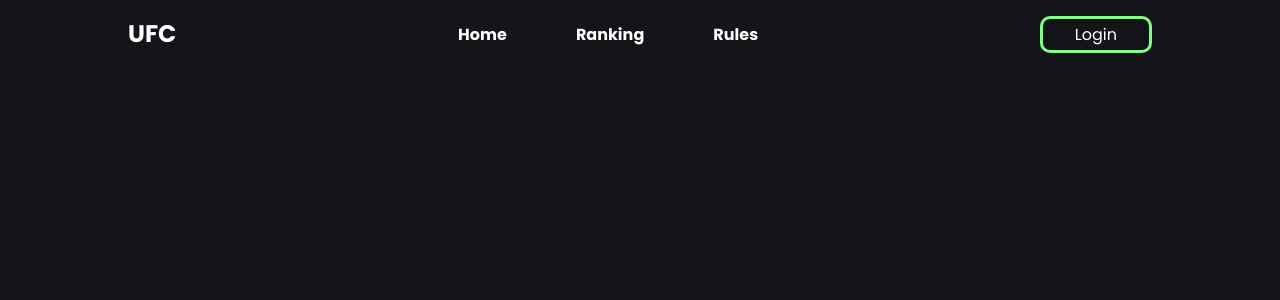
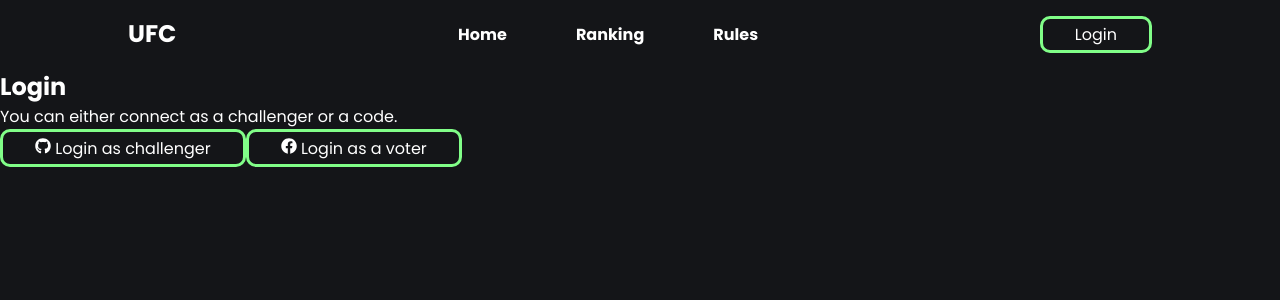
Before and after one commit to tbgracy/ufc, a React (Vite) app: page /login in a window 1280 px wide. Shown: the top 300 px of the page. Built offline with nearby package versions, Linux system fonts and the light colour scheme.

Commit message:
add Github auth flow

```diff
--- /dev/null
+++ b/src/pages/GithubAuth.tsx
@@ -0,0 +1,6 @@
+export default function GithubAuth() {
+    const url = new URL(window.location.href);
+    const code = url.searchParams.get('code')
+    console.log(`CODE IS : ${code}`);
+    return <></>
+}
--- a/src/pages/LoginPage.tsx
+++ b/src/pages/LoginPage.tsx
@@ -1,3 +1,19 @@
+import { FaGithub, FaFacebook } from "react-icons/fa";
+import { getGitHubUrl } from "../utils/getGithubUrl";
+
 export default function LoginPage() {
-    return <main></main>
+    function handleChallengerLogin() {
+        window.location.href = getGitHubUrl();
+    }
+
+    return <main>
+        <h2>Login</h2>
+        <p>You can either connect as a challenger or a code.</p>
+        <button onClick={handleChallengerLogin}>
+            <FaGithub /> Login as challenger
+        </button>
+        <button disabled>
+            <FaFacebook /> Login as a voter
+        </button>
+    </main>
 }
--- a/src/routes.tsx
+++ b/src/routes.tsx
@@ -5,6 +5,7 @@ import LoginPage from "./pages/LoginPage";
 import RankingPage from "./pages/RankingPage";
 import RulesPage from "./pages/RulesPage";
 import Page from "./components/Page";
+import GithubAuth from "./pages/GithubAuth";
 
 export const router = createBrowserRouter([
   {
@@ -23,4 +24,8 @@ export const router = createBrowserRouter([
     path: '/login',
     element: <Page content={<LoginPage />} />
   },
+  {
+    path: '/github-auth',
+    element: <Page content={<GithubAuth />} />
+  }
 ]);
--- /dev/null
+++ b/src/utils/getGithubUrl.ts
@@ -0,0 +1,12 @@
+export function getGitHubUrl() {
+    const rootURl = "https://github.com/login/oauth/authorize";
+    console.log(import.meta.env);
+
+    const options = {
+        client_id: import.meta.env.VITE_GITHUB_CLIENT_ID as string,
+    };
+
+    const qs = new URLSearchParams(options);
+
+    return `${rootURl}?${qs.toString()}`;
+}
```
Also changed, not shown: 1 other file (tests, documents, lock files or other folders).
